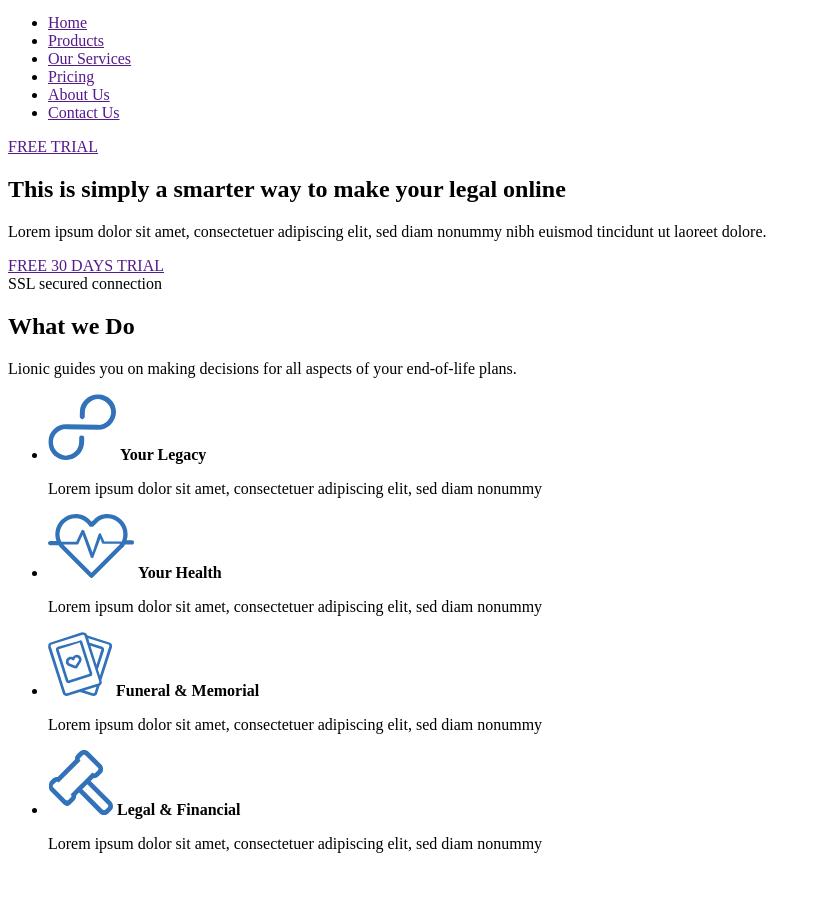
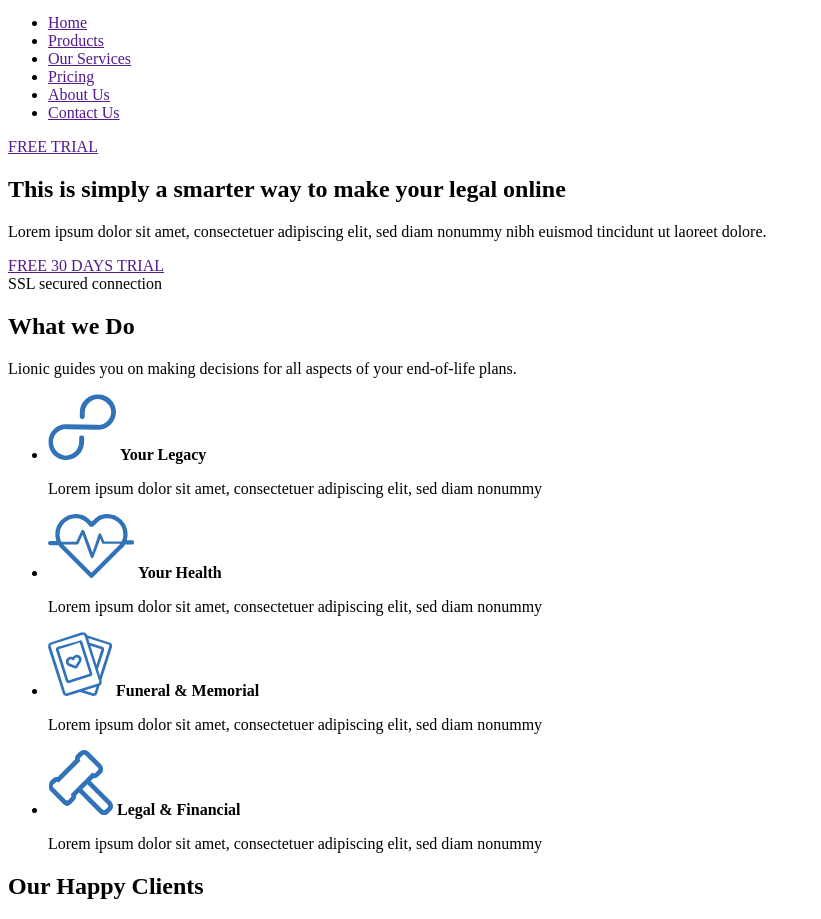
Before and after one commit to Levin-Alexey/Site_Lionic, a plain HTML site: page index.html in a window 1280 px wide. Shown: the part 58-977 px from the top of the page, without its empty margins (0-821 px from the left). Before the commit the page ends 927 px from the top, so only its background shows below. Drawn offline with Linux system fonts and the light colour scheme.

```diff
--- a/index.html
+++ b/index.html
@@ -102,6 +102,12 @@
         </ul>
       </div>
     </section>
+    <section class="section-clients">
+      <div class="container">
+        <h2 class="section-heading">Our Happy Clients</h2>
+      </div>
+
+    </section>
   </main>
 </body>
 </html>
```
